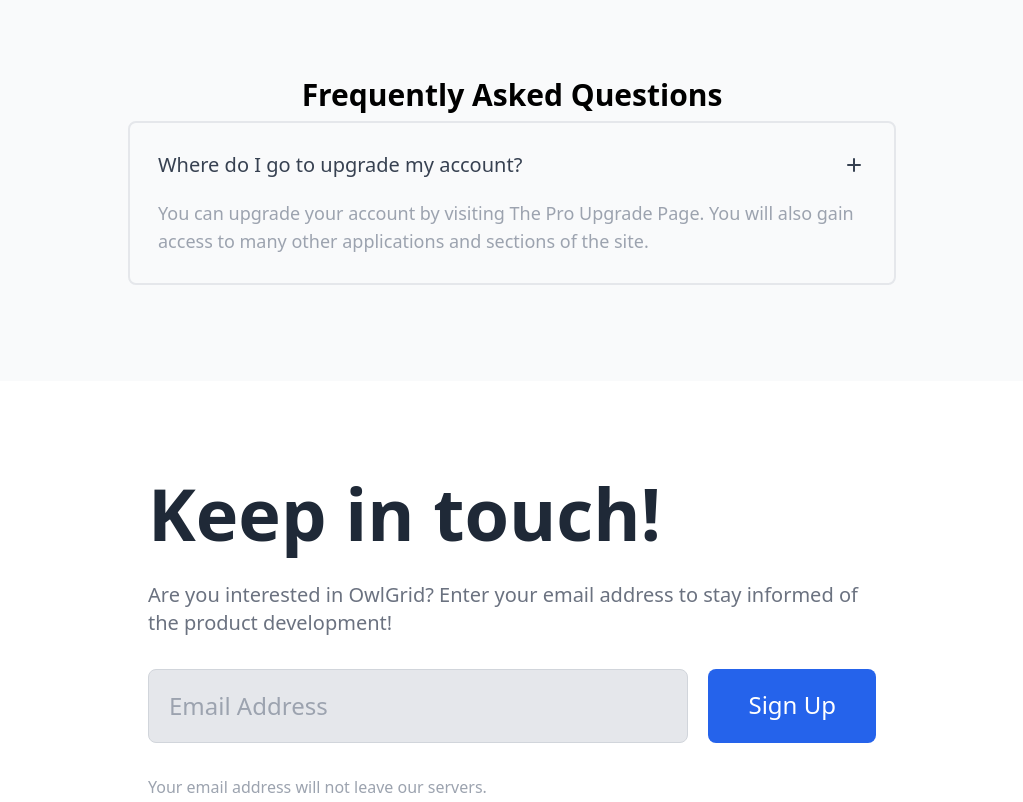
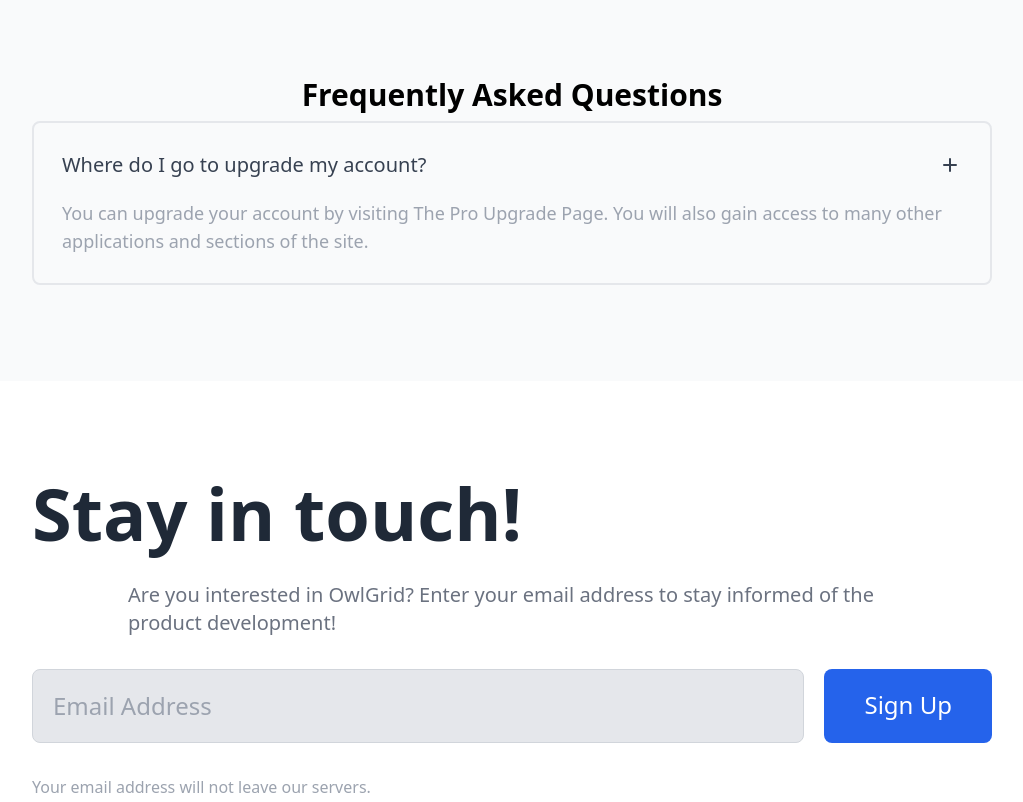
Before and after one commit to owlgrid/owl-landing-webFront, a Gatsby site: page / in a window 1280 px wide. Shown: the part 2240-3042 px from the top of the page, without its empty margins (128-1151 px from the left). Built offline with nearby package versions, Linux system fonts and the light colour scheme; Gatsby itself is replaced by a stand-in of ours.

Commit message:
fix margin sizes

```diff
--- a/src/pages/Home/Contact/index.tsx
+++ b/src/pages/Home/Contact/index.tsx
@@ -2,11 +2,11 @@ import React from 'react';
 
 export const Contact = () => {
     return (
-        <section className="py-24 bg-white tails-selected-element" id="contact">
-            <div className="max-w-3xl px-10 mx-auto xl:px-5">
+        <section className="py-24 bg-white tails-selected-element px-20 mx-auto max-w-7xl" id="contact">
+            <div className="px-20 mx-auto max-w-7xl">
                 <div className="flex flex-col justify-center space-y-8">
                     <h2 className="w-full mx-auto text-4xl font-bold leading-none text-left text-gray-800 sm:text-5xl md:text-7xl">
-                        Keep in touch!
+                        Stay in touch!
                     </h2>
                     <p className="w-full max-w-3xl mx-auto text-xl text-left text-gray-500 md:text-xl">
                         Are you interested in OwlGrid? Enter your email address to stay informed of the product
--- a/src/pages/Home/Footer/index.tsx
+++ b/src/pages/Home/Footer/index.tsx
@@ -2,7 +2,7 @@ import React from 'react';
 
 export const Footer = () => {
     return (
-        <footer className="pb-6 pt-16 bg-white tails-selected-element">
+        <footer className="pb-6 pt-16 px-20 mx-auto max-w-7xl bg-white tails-selected-element">
             <div className="max-w-6xl xl:max-w-6xl mx-auto px-10 md:px-8">
                 <ul className="text-sm font-medium pb-10  sm:pb-20 grid sm:grid-cols-2 md:grid-cols-2 lg:grid-cols-4 gap-y-10">
                     <li className="space-y-5 row-span-2">
--- a/src/pages/Home/Philosophy/index.tsx
+++ b/src/pages/Home/Philosophy/index.tsx
@@ -2,7 +2,7 @@ import React from 'react';
 
 export const Philosphy = () => {
     return (
-        <section className="w-full px-8 pt-20 pb-16 bg-white xl:px-0 tails-selected-element" id="philosophy">
+        <section className="w-full px-8 pt-20 pb-16 bg-white xl:px-0 tails-selected-element px-20 mx-auto max-w-7xl" id="philosophy">
             <div className="flex flex-col items-start max-w-6xl mx-auto md:flex-row">
                 <h3 className="w-full text-2xl font-bold tracking-normal text-gray-800 sm:text-2xl md:text-4xl md:pr-10 lg:pr-16 xl:pr-20 leading-none md:-mt-2 md:w-1/2">
                     A better way of doing cloud.
--- a/src/pages/Home/QnA/index.tsx
+++ b/src/pages/Home/QnA/index.tsx
@@ -7,9 +7,9 @@ export const QnA = () => {
             data-tails-scripts="//unpkg.com/alpinejs"
             id="about"
         >
-            <div className="max-w-4xl px-8 mx-auto lg:px-16">
+            <div className="px-20 mx-auto max-w-7xl">
                 <h2 className="mb-2 text-xl font-bold text-center md:text-3xl">Frequently Asked Questions</h2>
-                <div className="relative mt-2 mt-12 space-y-5">
+                <div className="relative mt-2 mt-12 space-y-5 px-20">
                     <div
                         x-data="{ show: false }"
                         className="relative overflow-hidden border-2 border-gray-200 rounded-lg select-none hover:bg-white"
--- a/src/pages/Home/Workflows/index.tsx
+++ b/src/pages/Home/Workflows/index.tsx
@@ -2,7 +2,7 @@ import React from 'react';
 
 export const Workflows = () => {
     return (
-        <section className="w-full px-8 pt-20 pb-16 bg-white xl:px-0 tails-selected-element">
+        <section className="w-full px-8 pt-20 pb-16 bg-white xl:px-0 tails-selected-element px-20 mx-auto max-w-7xl">
             <div className="flex flex-col items-start max-w-6xl mx-auto md:flex-row">
                 <div className="flex flex-col w-full mt-8 space-y-5 md:w-1/2 md:space-y-10 md:mt-0">img</div>
                 <div className="flex flex-col w-full mt-8 space-y-5 md:w-1/2 md:space-y-10 md:mt-0">
```
